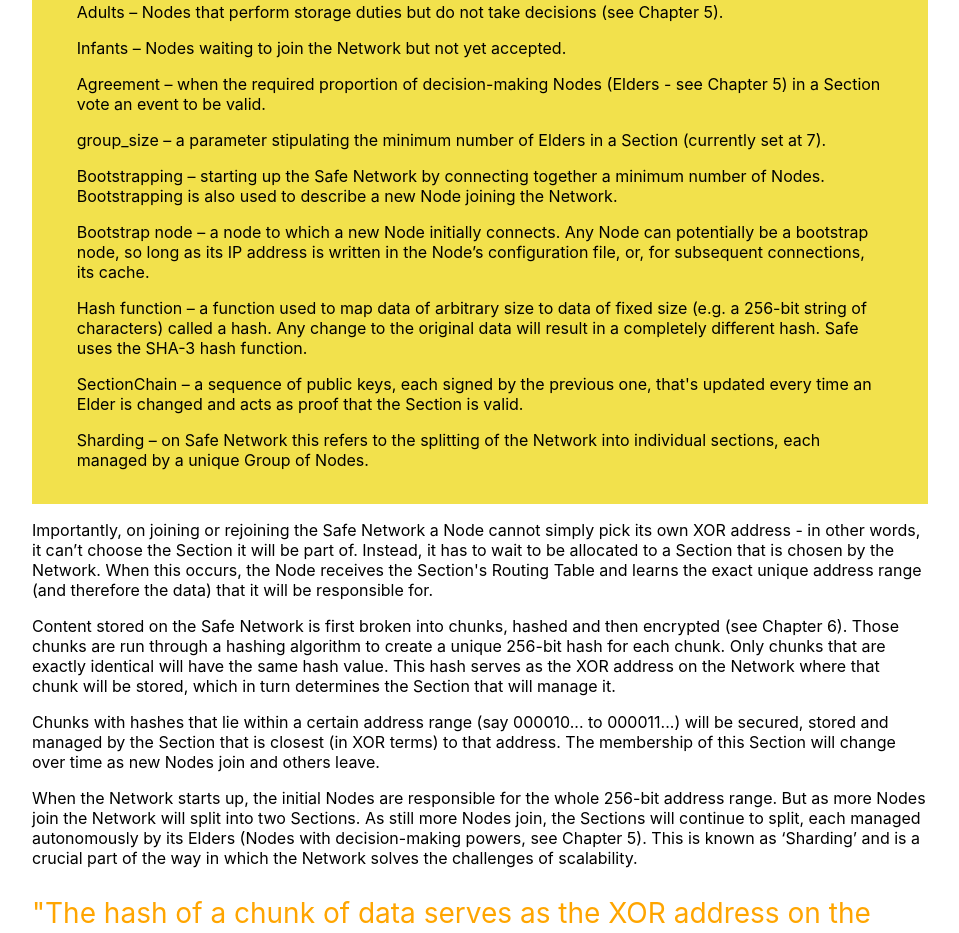
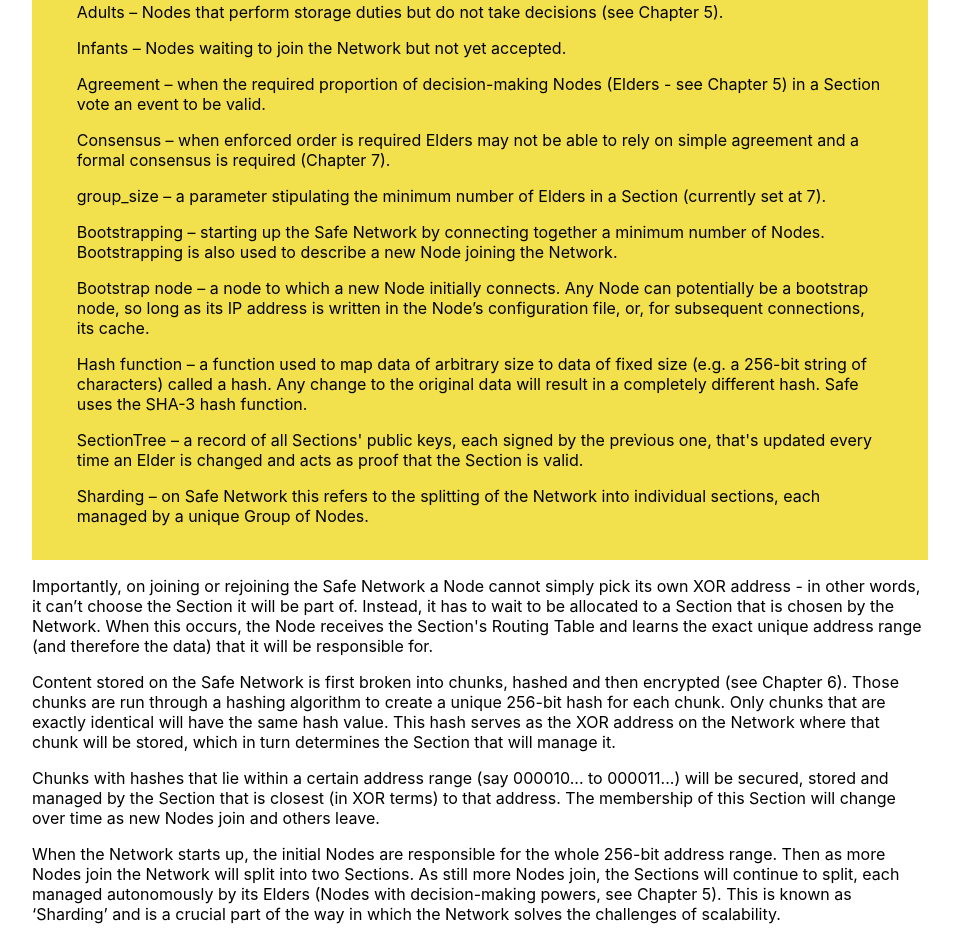
Before and after one commit to safenetwork/primer.safenetwork.org, a React (Create React App) app: page / in a window 1280 px wide. Shown: the part 10360-11293 px from the top of the page, without its empty margins (160-1119 px from the left). Built offline with nearby package versions, Linux system fonts and the light colour scheme; the HTML template or start-up script is replaced by a standard one.

Commit message:
Update Chap4.js

```diff
--- a/src/pages/Chap4.js
+++ b/src/pages/Chap4.js
@@ -25,17 +25,18 @@
 			<p>Adults &ndash; Nodes that perform storage duties but do not take decisions (see Chapter 5).</p>
             <p>Infants &ndash; Nodes waiting to join the Network but not yet accepted.</p>
             <p>Agreement &ndash;  when the required proportion of decision-making Nodes (Elders - see Chapter 5) in a Section vote an event to be valid.</p>
+            <p>Consensus &ndash;  when enforced order is required Elders may not be able to rely on simple agreement and a formal consensus is required (Chapter 7).</p>
             <p>group_size &ndash; a parameter stipulating the minimum number of Elders in a Section (currently set at 7).</p>
             <p>Bootstrapping &ndash; starting up the Safe Network by connecting together a minimum number of Nodes. Bootstrapping is also used to describe a new Node joining the Network.</p>
             <p>Bootstrap node &ndash; a node to which a new Node initially connects. Any Node can potentially be a bootstrap node, so long as its IP address is written in the Node&rsquo;s configuration file, or, for subsequent connections, its cache. </p>
             <p>Hash function &ndash; a function used to map data of arbitrary size to data of fixed size (e.g. a 256-bit string of characters) called a hash. Any change to the original data will result in a completely different hash. Safe uses the SHA-3 hash function.</p>
-            <p>SectionChain &ndash; a sequence of public keys, each signed by the previous one, that's updated every time an Elder is changed and acts as proof that the Section is valid.</p>
+            <p>SectionTree &ndash; a record of all Sections' public keys, each signed by the previous one, that's updated every time an Elder is changed and acts as proof that the Section is valid.</p>
             <p>Sharding &ndash; on Safe Network this refers to the splitting of the Network into individual sections, each managed by a unique Group of Nodes.</p>
         </div>
        <p>Importantly, on joining or rejoining the Safe Network a Node cannot simply pick its own XOR address - in other words, it can&rsquo;t choose the Section it will be part of. Instead, it has to wait to be allocated to a Section that is chosen by the Network. When this occurs, the Node receives the Section's Routing Table and learns the exact unique address range (and therefore the data) that it will be responsible for.</p>
         <p>Content stored on the Safe Network is first broken into chunks, hashed and then encrypted (see Chapter 6). Those chunks are run through a hashing algorithm to create a unique 256-bit hash for each chunk. Only chunks that are exactly identical will have the same hash value. This hash serves as the XOR address on the Network where that chunk will be stored, which in turn determines the Section that will manage it.</p>
         <p>Chunks with hashes that lie within a certain address range (say 000010... to 000011...) will be secured, stored and managed by the Section that is closest (in XOR terms) to that address. The membership of this Section will change over time as new Nodes join and others leave.</p>
-        <p>When the Network starts up, the initial Nodes are responsible for the whole 256-bit address range. But as more Nodes join the Network will split into two Sections. As still more Nodes join, the Sections will continue to split, each managed autonomously by its Elders (Nodes with decision-making powers, see Chapter 5). This is known as &lsquo;Sharding&rsquo; and is a crucial part of the way in which the Network solves the challenges of scalability.</p>
+        <p>When the Network starts up, the initial Nodes are responsible for the whole 256-bit address range. Then as more Nodes join the Network will split into two Sections. As still more Nodes join, the Sections will continue to split, each managed autonomously by its Elders (Nodes with decision-making powers, see Chapter 5). This is known as &lsquo;Sharding&rsquo; and is a crucial part of the way in which the Network solves the challenges of scalability.</p>
         <p className="Pullquote">"The hash of a chunk of data serves as the XOR address on the Network where it will be stored, which in turn determines the Section that will manage it"</p>
         <div className="Full-width-pic" align="center">
 
@@ -44,15 +45,16 @@
         <p><em>Each Section (range of XOR addresses) is managed by a group of Nodes. The most trusted Nodes in a Section are called Elders. Elders have voting rights and can also communicate with Elders in other Sections.</em></p>
         <p> Experiments are ongoing to find the optimum number of Nodes per Section, but it will probably be around 100.</p>
         <p>If a particular Section grows significantly in the eyes of the Network, it will split into two smaller Sections. </p>
-        <p>If a Section finds its membership dropping below a certain limit (group_size) then it requests that Nodes be relocated to it earlier or that it has priority for Infant nodes joining the network. Given these balancing mechanisms is extremely unlikely that a Section will become too small (~7 nodes) to be viable.</p>
+        <p>
+            If a Section finds its membership dropping below a certain limit (group_size) then it requests that Nodes be relocated to it earlier or that it has priority for Infant nodes joining the network. Given these balancing mechanisms is extremely unlikely that a Section will become too small (~7 nodes) to be viable.</p>
 
 
 
 
         <h3>Agreement</h3>
-        <p>The Elder Nodes managing a Section must reach consensus among themselves on Network events under their control before they can happen. They also ‘Section-sign’ messages that travel over the wider Network. Elders in Sections receiving these messages need to be sure they are from valid Sections. Because Section membership is fluid, every time it changes (Elder churn) a new public key is created and signed by the current Elders using the previous key. This series of public keys, each signed by the previous one is called a SectionChain and serves to prove the validity of the Section (See BLS-DKG, Anti-Entropy, Chapter 7). </p>
+        <p>The Elder Nodes managing a Section must reach agreement among themselves on Network events under their control before they can happen. They also ‘Section-sign’ messages that travel over the wider Network. Elders in Sections receiving these messages need to be sure they are from valid Sections. Because Section membership is fluid, every time it changes (Elder churn) a new public key is created and signed by the current Elders using the previous key. This series of public keys, each signed by the previous one, is called a SectionTree and serves to prove the validity of the Section (See BLS-DKG, Anti-Entropy, Chapter 7). </p>
 
-        <p>SectionChains allow Section authority to be baked into the data management process, providing a simple decentralized record of which Section signed which data.</p>
+        <p>SectionTrees allow Section authority to be baked into the data management process, providing a simple decentralized record of which Section signed which data.</p>
 
         <div className="Keep-it-simple">
             <h3>Keep it simple!</h3>
@@ -73,7 +75,7 @@
         <p><a href="http://docs.maidsafe.net/Whitepapers/pdf/DHTbasedNATTraversal.pdf ">DHT-based NAT Traversal (MaidSafe Whitepaper)</a></p>
         <p><a href="https://en.wikipedia.org/wiki/Disjoint-set_data_structure ">Disjoint-set data structure (Wikipedia)</a></p>
         <p><a href="https://github.com/maidsafe/rfcs/blob/master/text/0037-disjoint-groups/0037-disjoint-groups.md ">Disjoint Sections (MaidSafe RFC)</a></p>
-<p><a href="https://safenetforum.org/t/fast-ephemeral-routing/32173">Fast Ephemeral Routing (RFC and discussion, introduces concept of SectionChains)</a></p>
+<p><a href="https://safenetforum.org/t/fast-ephemeral-routing/32173">Fast Ephemeral Routing (RFC and discussion, introduces concept of SectionChains - now SectionTrees)</a></p>
 
 
 
```
